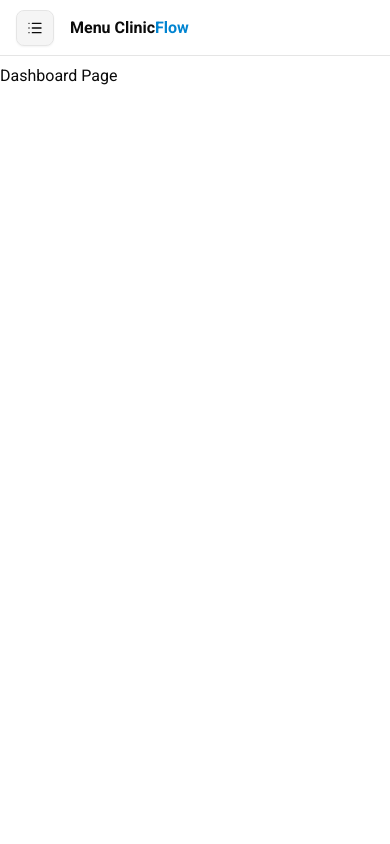
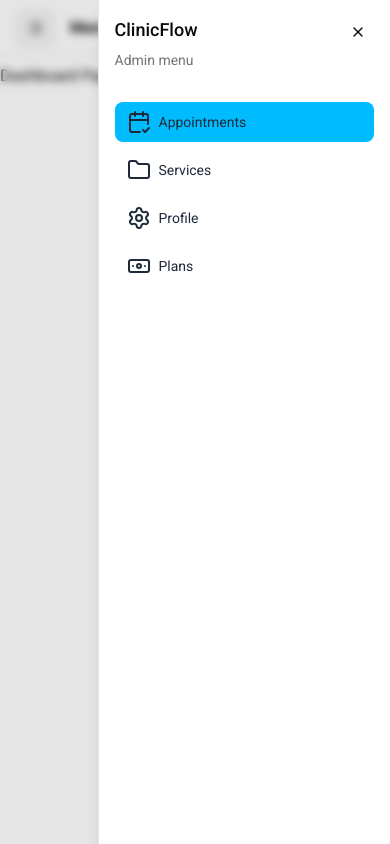
Before and after one commit to priscillahaibara/clinic-flow, a Next.js app: page /dashboard in a window 390 px wide. Both pictures are taken after a click on the button "Open menu". Built offline with nearby package versions, Linux system fonts and the light colour scheme.

Commit message:
feat: add mobile navigation to sidebar

```diff
--- a/src/app/(panel)/dashboard/_components/Sidebar.tsx
+++ b/src/app/(panel)/dashboard/_components/Sidebar.tsx
@@ -1,11 +1,22 @@
 "use client";
 
-import { Sheet, SheetTrigger } from "@/components/ui/sheet";
+import { usePathname } from "next/navigation";
+import Link from "next/link";
+import {
+  Sheet,
+  SheetContent,
+  SheetDescription,
+  SheetHeader,
+  SheetTitle,
+  SheetTrigger,
+} from "@/components/ui/sheet";
 import { Button } from "@/components/ui/button";
-import { List } from "lucide-react";
-import Link from "next/link";
+import { SidebarLink } from "./SidebarLink";
+import { Banknote, CalendarCheck2, Folder, List, Settings } from "lucide-react";
 
 export function Sidebar() {
+  const pathname = usePathname();
+
   return (
     <header className="fixed top-0 z-40 h-14 w-full border-b bg-white/80 backdrop:blur">
       <div className="flex h-full max-w-7xl items-center px-4 sm:px-6 lg:px-8">
@@ -27,6 +38,40 @@ export function Sidebar() {
               </Link>
             </h1>
           </div>
+
+          <SheetContent>
+            <SheetHeader>
+              <SheetTitle className="text-lg">ClinicFlow</SheetTitle>
+              <SheetDescription>Admin menu</SheetDescription>
+            </SheetHeader>
+
+            <nav className="flex flex-col gap-2 px-4">
+              <SidebarLink
+                href="/dashboard"
+                label="Appointments"
+                pathname={pathname}
+                icon={<CalendarCheck2 />}
+              />
+              <SidebarLink
+                href="/dashboard/services"
+                label="Services"
+                pathname={pathname}
+                icon={<Folder />}
+              />
+              <SidebarLink
+                href="/dashboard/profile"
+                label="Profile"
+                pathname={pathname}
+                icon={<Settings />}
+              />
+              <SidebarLink
+                href="/dashboard/plans"
+                label="Plans"
+                pathname={pathname}
+                icon={<Banknote />}
+              />
+            </nav>
+          </SheetContent>
         </Sheet>
       </div>
     </header>
--- /dev/null
+++ b/src/app/(panel)/dashboard/_components/SidebarLink.tsx
@@ -0,0 +1,28 @@
+import clsx from "clsx";
+import Link from "next/link";
+
+type SidebarLinkProps = {
+  href: string;
+  label: string;
+  pathname: string;
+  icon: React.ReactNode;
+};
+
+export function SidebarLink({ href, label, pathname, icon }: SidebarLinkProps) {
+  return (
+    <Link href={href}>
+      <div
+        className={clsx(
+          "flex items-center gap-2 rounded-md px-3 py-2 text-gray-800 transition-colors",
+          {
+            "bg-sky-400": pathname === href,
+            "hover:bg-gray-100": pathname !== href,
+          },
+        )}
+      >
+        <span className="h-6 w-6">{icon}</span>
+        <p>{label}</p>
+      </div>
+    </Link>
+  );
+}
--- a/src/app/(panel)/dashboard/layout.tsx
+++ b/src/app/(panel)/dashboard/layout.tsx
@@ -8,7 +8,7 @@ export default function DashboardLayout({
   return (
     <div className="min-h-screen w-full">
       <Sidebar />
-      <main>{children}</main>
+      <main className="pt-16">{children}</main>
     </div>
   );
 }
--- a/src/app/(panel)/dashboard/page.tsx
+++ b/src/app/(panel)/dashboard/page.tsx
@@ -1,6 +1,6 @@
 export default function Dashboard() {
   return (
-    <div className="pt-16">
+    <div>
       <h1>Dashboard Page</h1>
     </div>
   );
```
